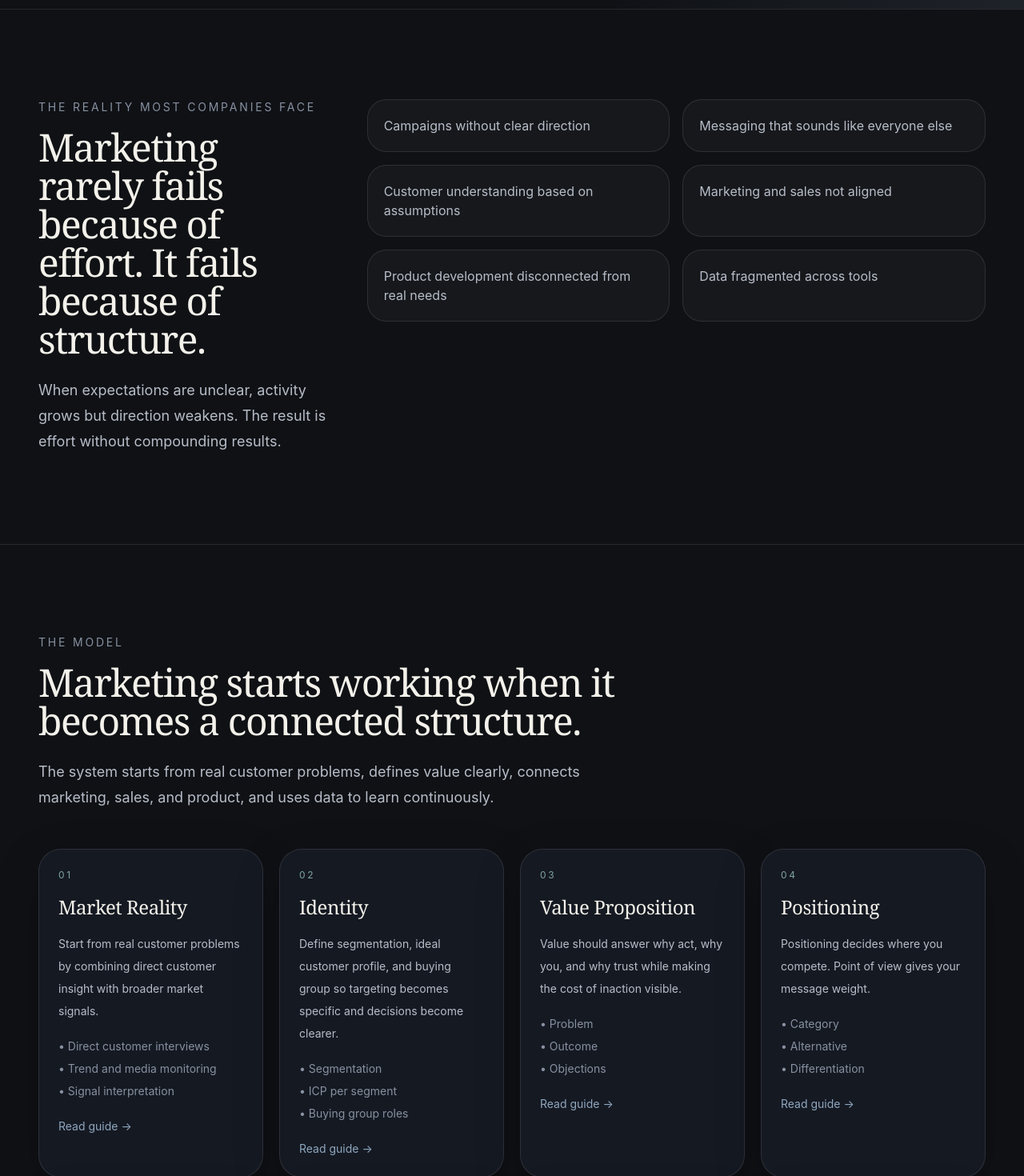
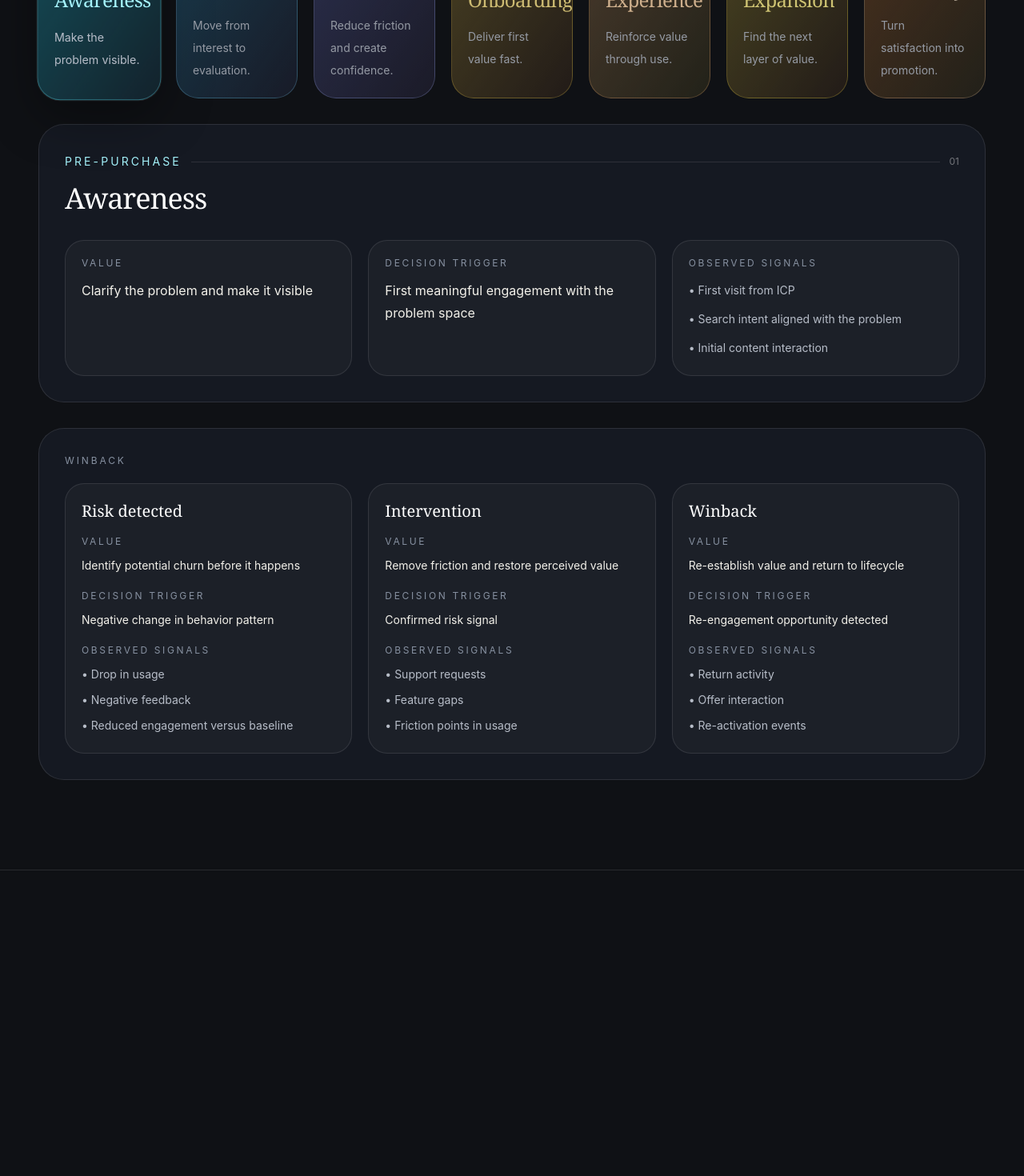
Before and after one commit to futurefi/Verdrae, a Next.js app: page / in a window 1280 px wide. Shown: the part 1165-2635 px from the top of the page at 80% size. After the commit the page ends 2253 px from the top, so only its background shows below. Built offline with nearby package versions, Linux system fonts and the light colour scheme.

Commit message:
Update page.tsx

```diff
--- a/app/page.tsx
+++ b/app/page.tsx
@@ -1,245 +1,379 @@
-import type { Metadata } from 'next';
-import Link from 'next/link';
-import { JsonLd } from '@/components/json-ld';
-import { SectionShell } from '@/components/section-shell';
-import { Callout } from '@/components/callout';
-import { HomeSystemVisual } from '@/components/home-system-visual';
-import { faqs, insights, pillars, principles, siteConfig } from '@/lib/site';
+import { useState } from 'react';
 
-export const metadata: Metadata = {
-  title: 'From Random Acts of Marketing to a Growth System',
-  description:
-    'Most companies do not need more marketing. They need a system that consistently creates, communicates, and delivers value.'
-};
+const stageData = [
+  {
+    id: 'awareness',
+    number: '01',
+    stage: 'Awareness',
+    phase: 'Pre-purchase',
+    accent: 'from-cyan-400/30 to-sky-400/10',
+    ring: 'border-cyan-300/30',
+    text: 'text-cyan-200',
+    icon: '◉',
+    value: 'Clarify the problem and make it visible',
+    trigger: 'First meaningful engagement with the problem space',
+    signals: [
+      'First visit from ICP',
+      'Search intent aligned with the problem',
+      'Initial content interaction',
+    ],
+    short: 'Make the problem visible.',
+  },
+  {
+    id: 'consideration',
+    number: '02',
+    stage: 'Consideration',
+    phase: 'Pre-purchase',
+    accent: 'from-sky-400/30 to-indigo-400/10',
+    ring: 'border-sky-300/30',
+    text: 'text-sky-200',
+    icon: '◎',
+    value: 'Frame the solution and build understanding',
+    trigger: 'Shift from passive interest to active evaluation',
+    signals: [
+      'Repeat visits',
+      'Depth of content consumption',
+      'Comparison or solution-focused content engagement',
+    ],
+    short: 'Move from interest to evaluation.',
+  },
+  {
+    id: 'purchase',
+    number: '03',
+    stage: 'Purchase',
+    phase: 'Pre-purchase',
+    accent: 'from-indigo-400/30 to-violet-400/10',
+    ring: 'border-indigo-300/30',
+    text: 'text-indigo-200',
+    icon: '▣',
+    value: 'Create confidence to act and reduce decision friction',
+    trigger: 'Explicit buying intent',
+    signals: [
+      'Pricing page interaction',
+      'Demo or contact request',
+      'Sales conversation initiated',
+    ],
+    short: 'Reduce friction and create confidence.',
+  },
+  {
+    id: 'onboarding',
+    number: '04',
+    stage: 'Onboarding',
+    phase: 'Post-purchase',
+    accent: 'from-amber-300/30 to-orange-400/10',
+    ring: 'border-amber-300/30',
+    text: 'text-amber-200',
+    icon: '◌',
+    value: 'Deliver first value and reduce uncertainty',
+    trigger: 'Activation moment reached or at risk',
+    signals: [
+      'First successful use',
+      'Onboarding steps completed',
+      'Time-to-value achieved',
+    ],
+    short: 'Deliver first value fast.',
+  },
+  {
+    id: 'experience',
+    number: '05',
+    stage: 'Experience',
+    phase: 'Post-purchase',
+    accent: 'from-orange-300/30 to-yellow-300/10',
+    ring: 'border-orange-300/30',
+    text: 'text-orange-200',
+    icon: '◔',
+    value: 'Ensure continuous value and reinforce usage',
+    trigger: 'Change in engagement, whether positive or negative',
+    signals: [
+      'Usage frequency',
+      'Feature adoption',
+      'Inactivity versus baseline',
+    ],
+    short: 'Reinforce value through use.',
+  },
+  {
+    id: 'expansion',
+    number: '06',
+    stage: 'Expansion',
+    phase: 'Post-purchase',
+    accent: 'from-yellow-300/30 to-orange-400/10',
+    ring: 'border-yellow-300/30',
+    text: 'text-yellow-200',
+    icon: '✦',
+    value: 'Unlock additional value and growth opportunities',
+    trigger: 'Emerging needs or capacity limits',
+    signals: [
+      'Increased usage intensity',
+      'Multi-team adoption',
+      'Requests for additional features or scale',
+    ],
+    short: 'Find the next layer of value.',
+  },
+  {
+    id: 'advocacy',
+    number: '07',
+    stage: 'Advocacy',
+    phase: 'Post-purchase',
+    accent: 'from-orange-400/30 to-amber-300/10',
+    ring: 'border-orange-200/30',
+    text: 'text-orange-100',
+    icon: '✳',
+    value: 'Turn satisfaction into active promotion',
+    trigger: 'Trust and satisfaction threshold exceeded',
+    signals: [
+      'High NPS or satisfaction',
+      'Repeat usage with low friction',
+      'Referrals or organic sharing',
+    ],
+    short: 'Turn satisfaction into promotion.',
+  },
+];
 
-const homeSchema = {
-  '@context': 'https://schema.org',
-  '@type': 'CollectionPage',
-  name: 'Fixing Broken Marketing',
-  description: siteConfig.description,
-  url: siteConfig.url
-};
+const winbackData = [
+  {
+    id: 'risk',
+    title: 'Risk detected',
+    value: 'Identify potential churn before it happens',
+    trigger: 'Negative change in behavior pattern',
+    signals: [
+      'Drop in usage',
+      'Negative feedback',
+      'Reduced engagement versus baseline',
+    ],
+  },
+  {
+    id: 'intervention',
+    title: 'Intervention',
+    value: 'Remove friction and restore perceived value',
+    trigger: 'Confirmed risk signal',
+    signals: ['Support requests', 'Feature gaps', 'Friction points in usage'],
+  },
+  {
+    id: 'winback',
+    title: 'Winback',
+    value: 'Re-establish value and return to lifecycle',
+    trigger: 'Re-engagement opportunity detected',
+    signals: ['Return activity', 'Offer interaction', 'Re-activation events'],
+  },
+];
 
-export default function HomePage() {
+function StageCard({
+  item,
+  active,
+  onEnter,
+}: {
+  item: (typeof stageData)[number];
+  active: boolean;
+  onEnter: () => void;
+}) {
   return (
-    <main id="main">
-      <JsonLd data={homeSchema} />
-
-      <section className="hero-noise surface-grid relative overflow-hidden border-b border-white/10">
-        <div className="absolute inset-0 bg-[radial-gradient(circle_at_top_left,rgba(127,166,161,0.14),transparent_35%),radial-gradient(circle_at_bottom_right,rgba(143,167,191,0.12),transparent_30%)]" />
-        <div className="relative mx-auto max-w-[1440px] px-5 py-24 md:px-8 md:py-32 lg:px-12 lg:py-40">
-          <div className="grid gap-14 xl:grid-cols-[minmax(0,0.92fr)_minmax(460px,0.88fr)] xl:items-end">
-            <div className="max-w-5xl">
-              <div className="mb-6 text-sm uppercase tracking-[0.22em] text-textSecondary">Marketing operating system</div>
-              <h1 className="prose-balance max-w-5xl font-display text-5xl font-semibold leading-[0.94] tracking-[-0.045em] md:text-7xl lg:text-[6.35rem]">
-                From Random Acts of Marketing to a Growth System
-              </h1>
-              <p className="mt-8 max-w-content text-lg leading-8 text-textSecondary md:text-xl">
-                Most companies do not need more marketing. They need a system that consistently creates,
-                communicates, and delivers value.
-              </p>
-              <div className="mt-10 flex flex-wrap gap-4">
-                <a href="#system" className="rounded-full border border-accentGreen/40 bg-accentGreen/10 px-6 py-3 text-sm font-medium text-white transition hover:bg-accentGreen/20">
-                  Explore the system
-                </a>
-                <Link href="/lifecycle" className="rounded-full border border-white/15 px-6 py-3 text-sm font-medium text-textPrimary transition hover:border-white/30 hover:bg-white/5">
-                  Start with lifecycle
-                </Link>
-              </div>
-            </div>
-            <HomeSystemVisual />
+    <button
+      type="button"
+      onMouseEnter={onEnter}
+      onFocus={onEnter}
+      className={`group relative rounded-[28px] border ${item.ring} bg-gradient-to-br ${item.accent} p-5 text-left transition duration-300 ${
+        active
+          ? 'scale-[1.02] shadow-[0_0_0_1px_rgba(255,255,255,0.08),0_20px_60px_rgba(0,0,0,0.35)]'
+          : 'opacity-80 hover:opacity-100'
+      }`}
+    >
+      <div className="flex items-start justify-between gap-4">
+        <div>
+          <div className="text-xs uppercase tracking-[0.22em] text-white/55">
+            {item.number} · {item.phase}
+          </div>
+          <div
+            className={`mt-3 text-2xl tracking-[-0.03em] ${item.text}`}
+            style={{ fontFamily: 'Georgia, Times New Roman, serif' }}
+          >
+            {item.stage}
           </div>
         </div>
-      </section>
+        <div className={`text-2xl ${item.text}`}>{item.icon}</div>
+      </div>
+      <p className="mt-4 text-sm leading-7 text-white/72">{item.short}</p>
+    </button>
+  );
+}
 
-      <SectionShell
-        eyebrow="The reality most companies face"
-        title="Marketing rarely fails because of effort. It fails because of structure."
-        intro="When expectations are unclear, activity grows but direction weakens. The result is effort without compounding results."
+function DetailPanel({ item }: { item: (typeof stageData)[number] }) {
+  return (
+    <div className="rounded-[32px] border border-white/10 bg-[#151922] p-6 md:p-8">
+      <div className="mt-1 flex items-center gap-3">
+        <div className={`text-sm uppercase tracking-[0.22em] ${item.text}`}>
+          {item.phase}
+        </div>
+        <div className="h-px flex-1 bg-white/10" />
+        <div className="text-xs text-white/40">{item.number}</div>
+      </div>
+
+      <h3
+        className="mt-4 text-4xl tracking-[-0.03em] text-white"
+        style={{ fontFamily: 'Georgia, Times New Roman, serif' }}
       >
-        <div className="grid gap-4 md:grid-cols-2">
-          {[
-            'Campaigns without clear direction',
-            'Messaging that sounds like everyone else',
-            'Customer understanding based on assumptions',
-            'Marketing and sales not aligned',
-            'Product development disconnected from real needs',
-            'Data fragmented across tools'
-          ].map((item) => (
-            <div key={item} className="rounded-[24px] border border-white/10 bg-white/[0.03] p-5 text-textSecondary">
-              {item}
-            </div>
-          ))}
+        {item.stage}
+      </h3>
+
+      <div className="mt-8 grid gap-5 lg:grid-cols-3">
+        <div className="rounded-[24px] border border-white/10 bg-white/[0.03] p-5">
+          <div className="text-xs uppercase tracking-[0.22em] text-[#8791A1]">
+            Value
+          </div>
+          <p className="mt-3 text-base leading-7 text-[#F3F1EA]">
+            {item.value}
+          </p>
         </div>
-      </SectionShell>
 
-      <section id="system" className="border-b border-white/10">
-        <div className="mx-auto max-w-[1440px] px-5 py-20 md:px-8 md:py-24 lg:px-12 lg:py-28">
-          <div className="mb-12 max-w-3xl">
-            <div className="mb-4 text-sm uppercase tracking-[0.2em] text-textMuted">The model</div>
-            <h2 className="font-display text-3xl leading-tight tracking-[-0.03em] md:text-5xl">
-              Marketing starts working when it becomes a connected structure.
-            </h2>
-            <p className="mt-6 max-w-content text-lg leading-8 text-textSecondary">
-              The system starts from real customer problems, defines value clearly, connects marketing,
-              sales, and product, and uses data to learn continuously.
-            </p>
+        <div className="rounded-[24px] border border-white/10 bg-white/[0.03] p-5">
+          <div className="text-xs uppercase tracking-[0.22em] text-[#8791A1]">
+            Decision trigger
           </div>
+          <p className="mt-3 text-base leading-7 text-[#F3F1EA]">
+            {item.trigger}
+          </p>
+        </div>
 
-          <div className="grid gap-5 md:grid-cols-2 xl:grid-cols-4">
-            {pillars.map((item) => (
-              <article key={item.number} className="group rounded-panel border border-white/10 bg-surface p-6 shadow-soft transition duration-300 hover:-translate-y-1 hover:border-white/20">
-                <div className="text-xs uppercase tracking-[0.22em] text-accentGreen">{item.number}</div>
-                <h3 className="mt-4 font-display text-2xl tracking-[-0.02em]">{item.title}</h3>
-                <p className="mt-4 text-sm leading-7 text-textSecondary">{item.text}</p>
-                <ul className="mt-5 space-y-2 text-sm text-textMuted">
-                  {item.bullets.map((bullet) => (
-                    <li key={bullet}>• {bullet}</li>
-                  ))}
-                </ul>
-                <Link href={item.href} className="mt-6 inline-flex text-sm text-accentBlue transition group-hover:text-white">
-                  Read guide →
-                </Link>
-              </article>
+        <div className="rounded-[24px] border border-white/10 bg-white/[0.03] p-5">
+          <div className="text-xs uppercase tracking-[0.22em] text-[#8791A1]">
+            Observed signals
+          </div>
+          <ul className="mt-3 space-y-2 text-sm leading-7 text-[#B7BDC8]">
+            {item.signals.map((signal) => (
+              <li key={signal}>• {signal}</li>
             ))}
+          </ul>
+        </div>
+      </div>
+    </div>
+  );
+}
+
+export default function FixingBrokenMarketingSite() {
+  const [activeStage, setActiveStage] = useState(stageData[0]);
+
+  return (
+    <div className="min-h-screen bg-[#0F1115] text-[#F3F1EA] selection:bg-[#7FA6A1]/30">
+      <header className="sticky top-0 z-50 border-b border-white/10 bg-[#0F1115]/85 backdrop-blur">
+        <div className="mx-auto flex max-w-[1440px] items-center justify-between px-5 py-4 md:px-8 lg:px-12">
+          <div className="text-sm uppercase tracking-[0.18em] text-[#B7BDC8]">
+            Fixing Broken Marketing
           </div>
+          <nav className="hidden gap-8 text-sm text-[#B7BDC8] md:flex">
+            <a href="#interactive-lifecycle" className="transition hover:text-white">
+              Lifecycle
+            </a>
+            <a href="#winback" className="transition hover:text-white">
+              Winback
+            </a>
+          </nav>
         </div>
-      </section>
+      </header>
 
-      <SectionShell
-        eyebrow="Featured guide"
-        title="Lifecycle thinking changes how everything else is built."
-        intro="Most companies focus only on acquisition. The lifecycle guide shows how value is created before the sale, after the sale, and through recovery."
-      >
-        <div className="grid gap-5 lg:grid-cols-[1.2fr_.8fr]">
-          <Callout title="What the lifecycle guide covers">
-            <div className="grid gap-4 md:grid-cols-2">
-              {[
-                'Why acquisition-only thinking breaks growth',
-                'How value evolves across stages',
-                'How to detect risk before churn happens',
-                'Why winback often has the highest ROI'
-              ].map((item) => (
-                <div key={item} className="rounded-2xl border border-white/10 bg-black/10 p-4 text-sm text-textPrimary">
-                  {item}
-                </div>
-              ))}
-            </div>
-            <Link
-              href="/lifecycle"
-              className="mt-6 inline-flex rounded-full border border-white/15 px-5 py-3 text-sm text-white transition hover:border-white/30 hover:bg-white/5"
-            >
-              Read the lifecycle guide
-            </Link>
-          </Callout>
-          <Callout title="How to use this site">
-            <ol className="space-y-3 text-sm text-textPrimary">
-              <li>1. Start with the full system.</li>
-              <li>2. Go deeper into the weakest layer.</li>
-              <li>3. Use the PDF for sharing and internal alignment.</li>
-            </ol>
-            <Link href="/downloads" className="mt-4 inline-flex text-sm text-accentBlue transition hover:text-white">
-              Open downloads →
-            </Link>
-          </Callout>
-        </div>
-      </SectionShell>
-
-      <SectionShell
-        eyebrow="Operations and tracking"
-        title="Connect signals across the lifecycle."
-        intro="A shared funnel, clear tracking, and a visible feedback loop create the operating conditions for predictable growth."
-      >
-        <div className="grid gap-5 md:grid-cols-2">
-          {[
-            {
-              title: 'Shared funnel',
-              body: 'Visitor → Lead → MQL → SQL → Opportunity → Customer'
-            },
-            {
-              title: 'Tracking',
-              body: 'First-party data, UTM parameters, consented event tracking, server-side tracking, and conversion APIs.'
-            },
-            {
-              title: 'Feedback loop',
-              body: 'Sales objections and lost deals, marketing engagement and signals, product usage and feedback.'
-            },
-            {
-              title: 'Operating rhythm',
-              body: 'Long-term strategy, mid-term themes, and short-term execution cycles.'
-            }
-          ].map((item) => (
-            <article key={item.title} className="rounded-panel border border-white/10 bg-surface p-6">
-              <div className="text-sm uppercase tracking-[0.2em] text-accentBlue">{item.title}</div>
-              <p className="mt-4 text-sm leading-7 text-textSecondary">{item.body}</p>
-            </article>
-          ))}
-        </div>
-      </SectionShell>
-
-      <SectionShell eyebrow="Selected insights" title="Activity without accumulation is not growth.">
-        <div className="grid gap-5 md:grid-cols-3">
-          {insights.map((item) => (
-            <article key={item.title} className="rounded-panel border border-white/10 bg-surface p-6">
-              <h3 className="font-display text-2xl tracking-[-0.02em]">{item.title}</h3>
-              <p className="mt-4 text-sm leading-7 text-textSecondary">{item.text}</p>
-            </article>
-          ))}
-        </div>
-      </SectionShell>
-
-      <SectionShell id="faq" eyebrow="FAQ" title="Clear answers for search, readers, and AI systems.">
-        <div className="space-y-4">
-          {faqs.map((item) => (
-            <details key={item.q} className="rounded-[24px] border border-white/10 bg-surface p-6 open:border-white/20">
-              <summary className="cursor-pointer list-none text-lg text-white">{item.q}</summary>
-              <p className="mt-4 max-w-content text-sm leading-7 text-textSecondary">{item.a}</p>
-            </details>
-          ))}
-        </div>
-      </SectionShell>
-
-      <SectionShell
-        id="principles"
-        eyebrow="Core principles"
-        title="Clarity creates leverage."
-        intro="The goal is not to add more tactics. It is to build a system that makes decisions clearer, execution more consistent, and growth more predictable."
-      >
-        <div className="grid gap-4 md:grid-cols-2">
-          {principles.map((item) => (
-            <div key={item} className="rounded-[24px] border border-white/10 bg-white/[0.03] p-5 text-textPrimary">
-              {item}
-            </div>
-          ))}
-        </div>
-      </SectionShell>
-
-      <SectionShell
-        id="about"
-        eyebrow="About this site"
-        title="Not more tactics. A better way to think."
-        intro="Most marketing problems are not caused by lack of effort or intelligence. They are caused by weak structure, unclear ownership, and disconnected decisions. This site exists to make the system visible."
-      >
-        <Callout title="Point of view">
-          A system without a point of view becomes efficient distribution for generic ideas. The purpose of this site is to make the system visible enough to improve real decisions.
-        </Callout>
-      </SectionShell>
-
-      <section>
-        <div className="mx-auto max-w-[1440px] px-5 py-20 md:px-8 md:py-24 lg:px-12 lg:py-28">
-          <div className="rounded-[32px] border border-white/10 bg-[linear-gradient(135deg,rgba(127,166,161,0.14),rgba(143,167,191,0.08),rgba(255,255,255,0.02))] p-8 md:p-12">
-            <div className="max-w-3xl">
-              <div className="mb-4 text-sm uppercase tracking-[0.2em] text-textSecondary">Final outcome</div>
-              <h2 className="font-display text-3xl leading-tight tracking-[-0.03em] md:text-5xl">
-                Aligned teams. Clear value. Better decisions. Predictable growth.
-              </h2>
-              <p className="mt-6 max-w-content text-lg leading-8 text-textSecondary">
-                Marketing starts driving revenue when it stops behaving like disconnected activity and starts operating as a system.
+      <main>
+        <section className="relative overflow-hidden border-b border-white/10">
+          <div className="absolute inset-0 bg-[radial-gradient(circle_at_top_left,rgba(127,166,161,0.14),transparent_35%),radial-gradient(circle_at_bottom_right,rgba(143,167,191,0.12),transparent_30%)]" />
+          <div className="relative mx-auto max-w-[1440px] px-5 py-24 md:px-8 md:py-32 lg:px-12 lg:py-36">
+            <div className="max-w-4xl">
+              <div className="mb-6 text-sm uppercase tracking-[0.22em] text-[#B7BDC8]">
+                Funnel + Lifecycle
+              </div>
+              <h1
+                className="max-w-5xl text-5xl font-medium leading-[0.96] tracking-[-0.04em] md:text-7xl lg:text-[6rem]"
+                style={{ fontFamily: 'Georgia, Times New Roman, serif' }}
+              >
+                Where the system becomes action.
+              </h1>
+              <p className="mt-8 max-w-[65ch] text-lg leading-8 text-[#B7BDC8] md:text-xl">
+                Each stage answers three questions: what value is created, when
+                to act, and which signals indicate movement.
               </p>
             </div>
           </div>
-        </div>
-      </section>
-    </main>
+        </section>
+
+        <section id="interactive-lifecycle" className="border-b border-white/10">
+          <div className="mx-auto max-w-[1440px] px-5 py-20 md:px-8 md:py-24 lg:px-12 lg:py-28">
+            <div className="mb-10 max-w-3xl">
+              <div className="mb-4 text-sm uppercase tracking-[0.2em] text-[#8791A1]">
+                The continuous lifecycle
+              </div>
+              <h2
+                className="text-3xl leading-tight tracking-[-0.03em] md:text-5xl"
+                style={{ fontFamily: 'Georgia, Times New Roman, serif' }}
+              >
+                Marketing does not end at purchase.
+              </h2>
+              <p className="mt-6 max-w-[65ch] text-lg leading-8 text-[#B7BDC8]">
+                The stage order is fixed: Awareness, Consideration, Purchase,
+                Onboarding, Experience, Expansion, Advocacy. Winback sits below
+                as a separate recovery layer triggered by risk.
+              </p>
+            </div>
+
+            <div className="grid gap-5 lg:grid-cols-7">
+              {stageData.map((item) => (
+                <StageCard
+                  key={item.id}
+                  item={item}
+                  active={activeStage.id === item.id}
+                  onEnter={() => setActiveStage(item)}
+                />
+              ))}
+            </div>
+
+            <div className="mt-8">
+              <DetailPanel item={activeStage} />
+            </div>
+
+            <div
+              id="winback"
+              className="mt-8 rounded-[32px] border border-white/10 bg-[#151922] p-6 md:p-8"
+            >
+              <div className="text-xs uppercase tracking-[0.24em] text-[#8791A1]">
+                Winback
+              </div>
+              <div className="mt-5 grid gap-5 md:grid-cols-3">
+                {winbackData.map((item) => (
+                  <div
+                    key={item.id}
+                    className="rounded-[24px] border border-white/10 bg-white/[0.03] p-5"
+                  >
+                    <div
+                      className="text-xl text-white"
+                      style={{ fontFamily: 'Georgia, Times New Roman, serif' }}
+                    >
+                      {item.title}
+                    </div>
+
+                    <div className="mt-4 text-xs uppercase tracking-[0.22em] text-[#8791A1]">
+                      Value
+                    </div>
+                    <p className="mt-2 text-sm leading-7 text-[#F3F1EA]">
+                      {item.value}
+                    </p>
+
+                    <div className="mt-4 text-xs uppercase tracking-[0.22em] text-[#8791A1]">
+                      Decision trigger
+                    </div>
+                    <p className="mt-2 text-sm leading-7 text-[#F3F1EA]">
+                      {item.trigger}
+                    </p>
+
+                    <div className="mt-4 text-xs uppercase tracking-[0.22em] text-[#8791A1]">
+                      Observed signals
+                    </div>
+                    <ul className="mt-2 space-y-1 text-sm leading-7 text-[#B7BDC8]">
+                      {item.signals.map((signal) => (
+                        <li key={signal}>• {signal}</li>
+                      ))}
+                    </ul>
+                  </div>
+                ))}
+              </div>
+            </div>
+          </div>
+        </section>
+      </main>
+    </div>
   );
 }
```
